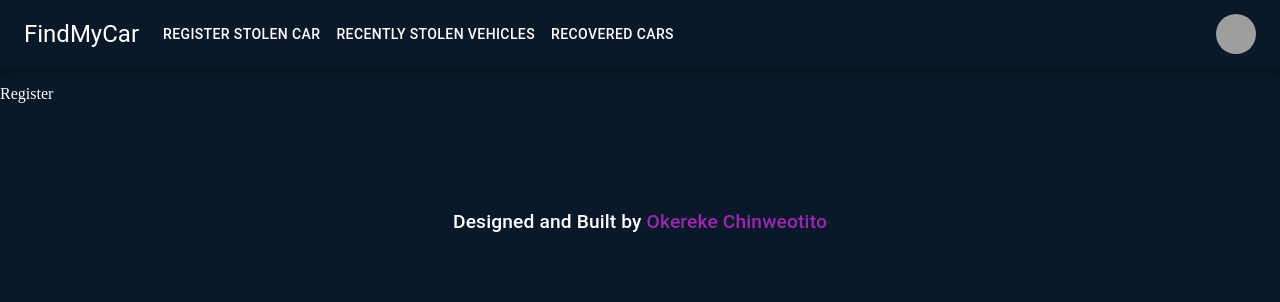
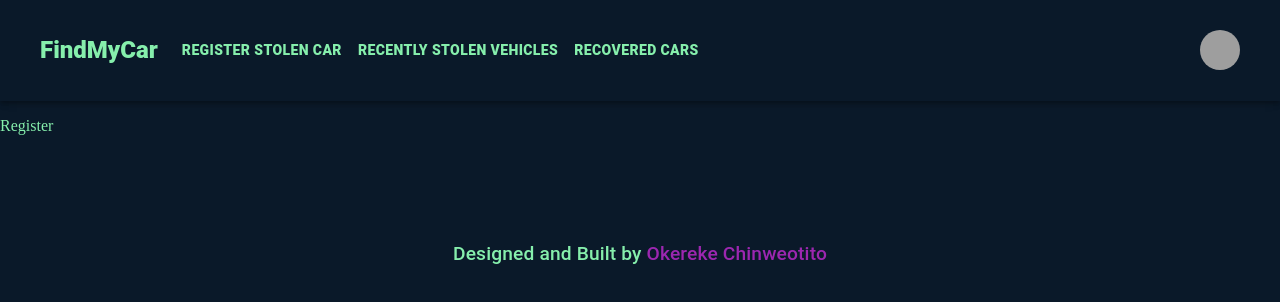
Before and after one commit to okerekechinweotito/materialUIComponents, a React (Create React App) app: page /register in a window 1280 px wide. Shown: the top 302 px of the page. Built offline with nearby package versions, Linux system fonts and the light colour scheme; grey boxes are pictures that could not be loaded.

Commit message:
update header

```diff
--- a/src/components/header.js
+++ b/src/components/header.js
@@ -15,6 +15,14 @@ import Button from "@mui/material/Button";
 import Tooltip from "@mui/material/Tooltip";
 import MenuItem from "@mui/material/MenuItem";
 
+
+const styles = {
+  header: {
+    marginBottom: "1em",
+    padding: "1em",
+    fontWeight: "bolder",
+  },
+};
 const pages = [
   "Register Stolen Car",
   "Recently Stolen Vehicles",
@@ -63,7 +71,7 @@ const HideAppBar = (props) => {
         <AppBar
           position="sticky"
           className="globalBackgroundColor"
-          sx={{ marginBottom: "1em" }}
+          style={styles.header}
         >
           <Container maxWidth="xl">
             <Toolbar disableGutters>
@@ -71,7 +79,12 @@ const HideAppBar = (props) => {
                 variant="h5"
                 noWrap
                 component="div"
-                sx={{ mr: 2, display: { xs: "none", md: "flex" } }}
+                sx={{
+                  mr: 2,
+                  display: { xs: "none", md: "flex" },
+                  fontWeight: "bolder",
+                  color: "#86EFAC",
+                }}
               >
                 FindMyCar
               </Typography>
@@ -83,9 +96,8 @@ const HideAppBar = (props) => {
                   aria-controls="menu-appbar"
                   aria-haspopup="true"
                   onClick={handleOpenNavMenu}
-                  color="inherit"
                 >
-                  <MenuIcon />
+                  <MenuIcon sx={{ color: "#86EFAC" }} />
                 </IconButton>
                 <Menu
                   id="menu-appbar"
@@ -116,16 +128,31 @@ const HideAppBar = (props) => {
                 variant="h5"
                 noWrap
                 component="div"
-                sx={{ flexGrow: 1, display: { xs: "flex", md: "none" } }}
+                sx={{
+                  flexGrow: 1,
+                  display: { xs: "flex", md: "none" },
+                  fontWeight: "bolder",
+                  color: "#86EFAC",
+                }}
               >
                 FindMyCar
               </Typography>
-              <Box sx={{ flexGrow: 1, display: { xs: "none", md: "flex" } }}>
+              <Box
+                sx={{
+                  flexGrow: 1,
+                  display: { xs: "none", md: "flex" },
+                }}
+              >
                 {pages.map((page) => (
                   <Button
                     key={page}
                     onClick={handleCloseNavMenu}
-                    sx={{ my: 2, color: "white", display: "block" }}
+                    sx={{
+                      my: 2,
+                      color: "#86EFAC",
+                      display: "block",
+                      fontWeight: "bolder",
+                    }}
                   >
                     {page}
                   </Button>
--- a/src/index.css
+++ b/src/index.css
@@ -2,7 +2,7 @@ body {
   margin: 0;
   padding: 0;
   box-sizing: border-box;
-  color: #ffff;
+  color: #86EFAC;
   background-color: #0a1929 !important;
 }
 
--- a/src/pages/Home.js
+++ b/src/pages/Home.js
@@ -2,13 +2,13 @@ import React from "react";
 import { Grid } from "@mui/material";
 
 const style = {
-  backgroundImageBox: {
+  /*  backgroundImageBox: {
     background:
       "linear-gradient(rgba(0, 0, 0, 0.3), rgba(0, 0, 0, 0.3)), url(https://wallpaperaccess.com/full/3732250.jpg)",
     backgroundSize: "cover",
     backgroundRepeat: "no-repeat",
     backgroundPosition: "center",
-  },
+  }, */
 };
 const Home = () => {
   return (
```
